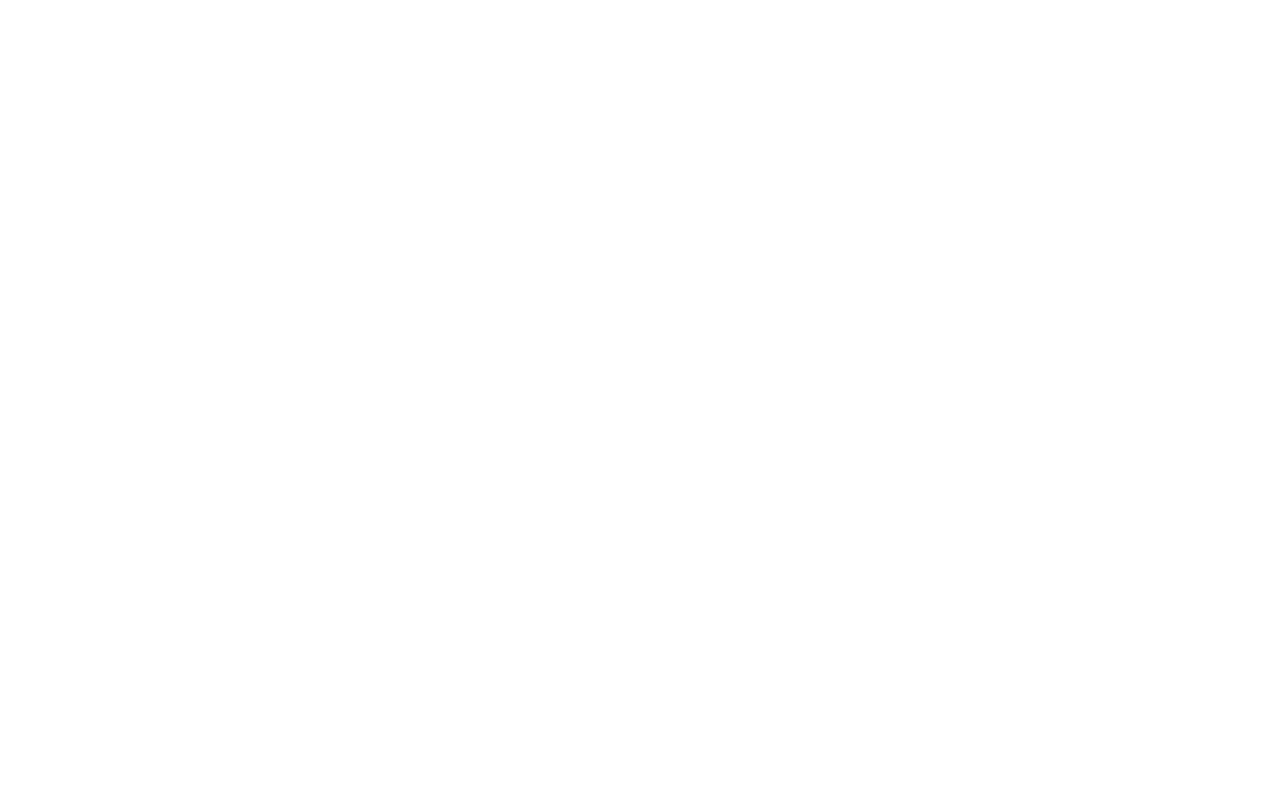
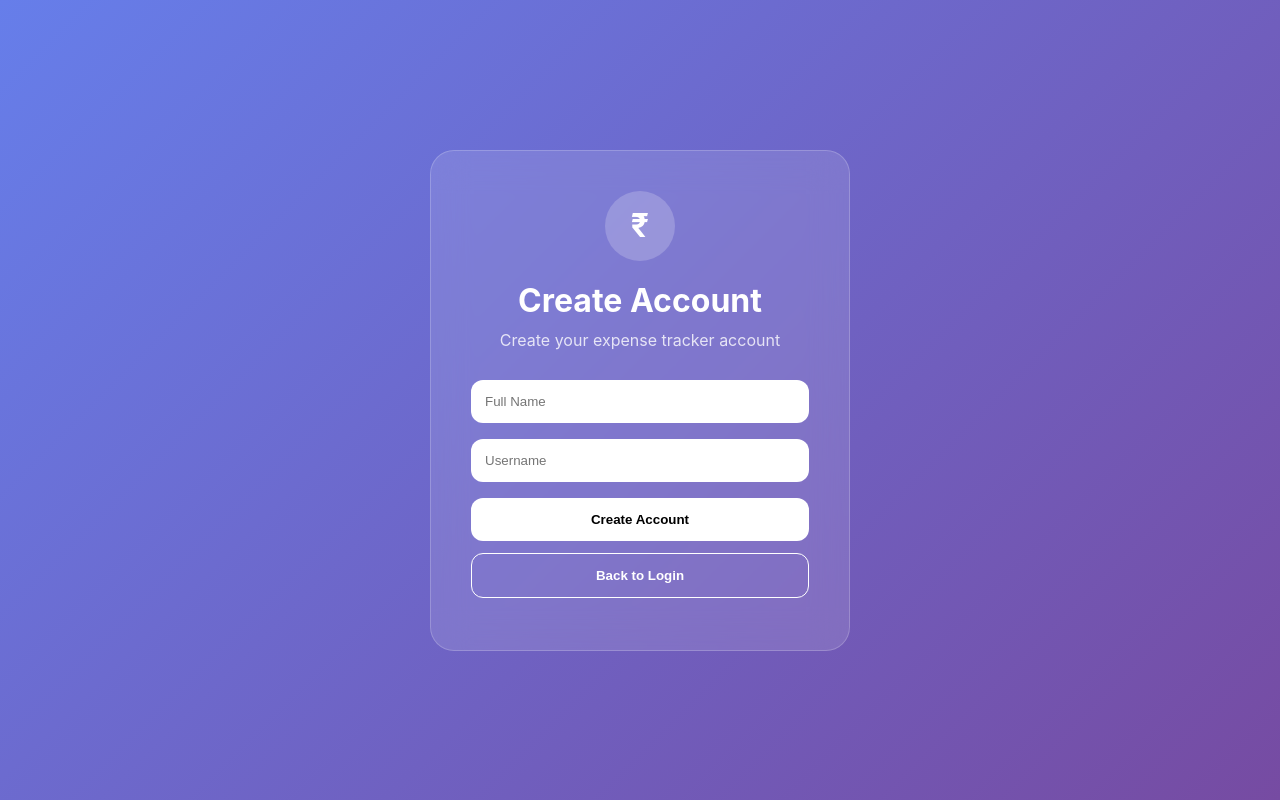
Before and after one commit to ayushsinha79/expence-frontend, a React (Vite) app: page /register in a window 1280 px wide. Before the commit this address had no page. Built offline with nearby package versions, Linux system fonts and the light colour scheme; the HTML template or start-up script is replaced by a standard one.

Commit message:
Added delete account option and protected routes

```diff
--- a/src/App.jsx
+++ b/src/App.jsx
@@ -6,7 +6,9 @@ import {
 
 import Login from "./pages/Login";
 import Dashboard from "./pages/Dashboard";
-import Transaction from "./pages/Transaction"
+import Transaction from "./pages/Transaction";
+import Register from "./pages/Register";
+import ProtectedRoute from "./pages/ProtectedRoutes";
 
 function App() {
   return (
@@ -23,7 +25,14 @@ function App() {
         />
         <Route
           path="/transaction"
-          element={<Transaction />}
+          element={<ProtectedRoute>
+            <Transaction />
+          </ProtectedRoute>}
+        />
+
+        <Route
+          path="/register"
+          element={<Register />}
         />
       </Routes>
     </BrowserRouter>
--- a/src/pages/Dashboard.css
+++ b/src/pages/Dashboard.css
@@ -168,3 +168,17 @@
       width: 100%;
     }
   }
+
+  .delete-account-btn {
+    background: #dc2626;
+    color: white;
+    border: none;
+    padding: 12px 18px;
+    border-radius: 10px;
+    cursor: pointer;
+    transition: 0.2s;
+  }
+
+  .delete-account-btn:hover {
+    background: #b91c1c;
+  }
--- a/src/pages/Dashboard.jsx
+++ b/src/pages/Dashboard.jsx
@@ -20,6 +20,40 @@ function Dashboard() {
       fetchTransactions();
     }
   }, []);
+
+
+  const handleDeleteUser = async () => {
+    const confirmed = window.confirm(
+      "Are you sure you want to delete your account? This will permanently delete all your transactions."
+    );
+
+    if (!confirmed) return;
+
+    try {
+      const response = await fetch(
+        `http://localhost:3000/user/delete/${user._id}`,
+        {
+          method: "DELETE",
+        }
+      );
+
+      const data = await response.json();
+
+      if (!response.ok) {
+        throw new Error(data.message);
+      }
+
+      localStorage.removeItem("userId");
+      localStorage.removeItem("currentUser");
+
+      alert("Account deleted successfully");
+
+      navigate("/", { replace: true });
+    } catch (error) {
+      console.error(error);
+      alert("Failed to delete account");
+    }
+  };
 
   const fetchTransactions = async () => {
     try {
@@ -111,6 +145,12 @@ function Dashboard() {
           >
             Logout
           </button>
+          <button
+            className="delete-account-btn"
+            onClick={handleDeleteUser}
+          >
+            Delete Account
+          </button>
         </div>
 
         <div className="stats-grid">
--- a/src/pages/Login.css
+++ b/src/pages/Login.css
@@ -112,3 +112,39 @@
     font-size: 1.8rem;
     font-weight: bold;
   }
+
+  .create-account-button {
+    width: 100%;
+    padding: 14px;
+
+    margin-top: 12px;
+
+    border-radius: 12px;
+
+    border: 2px solid #667eea;
+
+    background: white;
+
+    color: #667eea;
+
+    font-size: 1rem;
+    font-weight: 600;
+
+    cursor: pointer;
+
+    transition: all 0.3s ease;
+  }
+
+  .create-account-button:hover {
+    background: #667eea;
+    color: white;
+
+    transform: translateY(-2px);
+
+    box-shadow: 0 10px 20px
+      rgba(102, 126, 234, 0.25);
+  }
+
+  .create-account-button:active {
+    transform: translateY(0);
+  }
--- a/src/pages/Login.jsx
+++ b/src/pages/Login.jsx
@@ -3,8 +3,11 @@ import { useNavigate } from "react-router-dom";
 import "./Login.css";
 
 function Login() {
-  const [username, setUsername] = useState("");
-  const [response, setResponse] = useState(null);
+  const [username, setUsername] =
+    useState("");
+
+  const [response, setResponse] =
+    useState(null);
 
   const navigate = useNavigate();
 
@@ -13,7 +16,8 @@ function Login() {
   }, []);
 
   const checkAuth = async () => {
-    const userId = localStorage.getItem("userId");
+    const userId =
+      localStorage.getItem("userId");
 
     if (!userId) return;
 
@@ -23,7 +27,8 @@ function Login() {
       );
 
       if (res.ok) {
-        const user = await res.json();
+        const user =
+          await res.json();
 
         localStorage.setItem(
           "currentUser",
@@ -31,9 +36,6 @@ function Login() {
         );
 
         navigate("/dashboard");
-      } else {
-        localStorage.removeItem("userId");
-        localStorage.removeItem("currentUser");
       }
     } catch (error) {
       console.error(error);
@@ -47,7 +49,8 @@ function Login() {
         {
           method: "POST",
           headers: {
-            "Content-Type": "application/json",
+            "Content-Type":
+              "application/json",
           },
           body: JSON.stringify({
             username,
@@ -73,10 +76,9 @@ function Login() {
         setResponse(data);
       }
     } catch (error) {
-      console.error(error);
-
       setResponse({
-        message: "Something went wrong",
+        message:
+          "Something went wrong",
       });
     }
   };
@@ -91,16 +93,18 @@ function Login() {
         </h1>
 
         <p className="login-subtitle">
-          Login to manage your expenses
+          Login to continue
         </p>
 
         <input
           className="login-input"
           type="text"
-          placeholder="Enter username"
+          placeholder="Username"
           value={username}
           onChange={(e) =>
-            setUsername(e.target.value)
+            setUsername(
+              e.target.value
+            )
           }
         />
 
@@ -109,6 +113,15 @@ function Login() {
           onClick={handleSubmit}
         >
           Login
+        </button>
+
+        <button
+          className="create-account-button"
+          onClick={() =>
+            navigate("/register")
+          }
+        >
+          Create Account
         </button>
 
         {response && (
--- /dev/null
+++ b/src/pages/ProtectedRoutes.jsx
@@ -0,0 +1,18 @@
+import { Navigate } from "react-router-dom";
+
+function ProtectedRoute({
+  children,
+}) {
+  const user = JSON.parse(
+    localStorage.getItem("currentUser") ??
+      "null"
+  );
+
+  if (!user) {
+    return <Navigate to="/" replace />;
+  }
+
+  return children;
+}
+
+export default ProtectedRoute;
--- /dev/null
+++ b/src/pages/Register.css
@@ -0,0 +1,122 @@
+.register-container {
+    min-height: 100vh;
+    display: flex;
+    justify-content: center;
+    align-items: center;
+
+    background: linear-gradient(
+      135deg,
+      #667eea,
+      #764ba2
+    );
+
+    padding: 20px;
+  }
+
+  .register-card {
+    width: 100%;
+    max-width: 420px;
+
+    background: rgba(
+      255,
+      255,
+      255,
+      0.12
+    );
+
+    backdrop-filter: blur(18px);
+
+    border-radius: 24px;
+
+    padding: 40px;
+
+    border: 1px solid
+      rgba(255, 255, 255, 0.2);
+
+    text-align: center;
+  }
+
+  .logo {
+    width: 70px;
+    height: 70px;
+
+    margin: 0 auto 20px;
+
+    border-radius: 50%;
+
+    display: flex;
+    align-items: center;
+    justify-content: center;
+
+    font-size: 2rem;
+
+    background: rgba(
+      255,
+      255,
+      255,
+      0.2
+    );
+
+    color: white;
+  }
+
+  .register-title {
+    color: white;
+    margin-bottom: 10px;
+  }
+
+  .register-subtitle {
+    color: rgba(
+      255,
+      255,
+      255,
+      0.8
+    );
+
+    margin-bottom: 30px;
+  }
+
+  .register-input {
+    width: 100%;
+
+    padding: 14px;
+
+    margin-bottom: 16px;
+
+    border-radius: 12px;
+    border: none;
+
+    outline: none;
+  }
+
+  .register-button,
+  .back-button {
+    width: 100%;
+
+    padding: 14px;
+
+    border: none;
+
+    border-radius: 12px;
+
+    cursor: pointer;
+
+    font-weight: 600;
+
+    margin-bottom: 12px;
+  }
+
+  .register-button {
+    background: white;
+  }
+
+  .back-button {
+    background: transparent;
+    color: white;
+    border: 1px solid white;
+  }
+
+  .message {
+    color: white;
+    margin-top: 12px;
+  }
--- /dev/null
+++ b/src/pages/Register.jsx
@@ -0,0 +1,112 @@
+import { useState } from "react";
+import { useNavigate } from "react-router-dom";
+import "./Register.css";
+
+function Register() {
+  const navigate = useNavigate();
+
+  const [name, setName] = useState("");
+  const [username, setUsername] =
+    useState("");
+  const [message, setMessage] =
+    useState("");
+
+  const handleRegister = async () => {
+    try {
+      const res = await fetch(
+        "http://localhost:3000/user/create",
+        {
+          method: "POST",
+          headers: {
+            "Content-Type":
+              "application/json",
+          },
+          body: JSON.stringify({
+            name,
+            username,
+          }),
+        }
+      );
+
+      const data = await res.json();
+
+      if (res.ok) {
+        alert(
+          "Account created successfully"
+        );
+        navigate("/");
+      } else {
+        setMessage(
+          data.message ||
+            "Failed to create account"
+        );
+      }
+    } catch (error) {
+      console.error(error);
+      setMessage(
+        "Something went wrong"
+      );
+    }
+  };
+
+  return (
+    <div className="register-container">
+      <div className="register-card">
+        <div className="logo">₹</div>
+
+        <h1 className="register-title">
+          Create Account
+        </h1>
+
+        <p className="register-subtitle">
+          Create your expense tracker
+          account
+        </p>
+
+        <input
+          className="register-input"
+          type="text"
+          placeholder="Full Name"
+          value={name}
+          onChange={(e) =>
+            setName(e.target.value)
+          }
+        />
+
+        <input
+          className="register-input"
+          type="text"
+          placeholder="Username"
+          value={username}
+          onChange={(e) =>
+            setUsername(e.target.value)
+          }
+        />
+
+        <button
+          className="register-button"
+          onClick={handleRegister}
+        >
+          Create Account
+        </button>
+
+        <button
+          className="back-button"
+          onClick={() =>
+            navigate("/")
+          }
+        >
+          Back to Login
+        </button>
+
+        {message && (
+          <div className="message">
+            {message}
+          </div>
+        )}
+      </div>
+    </div>
+  );
+}
+
+export default Register;
```
